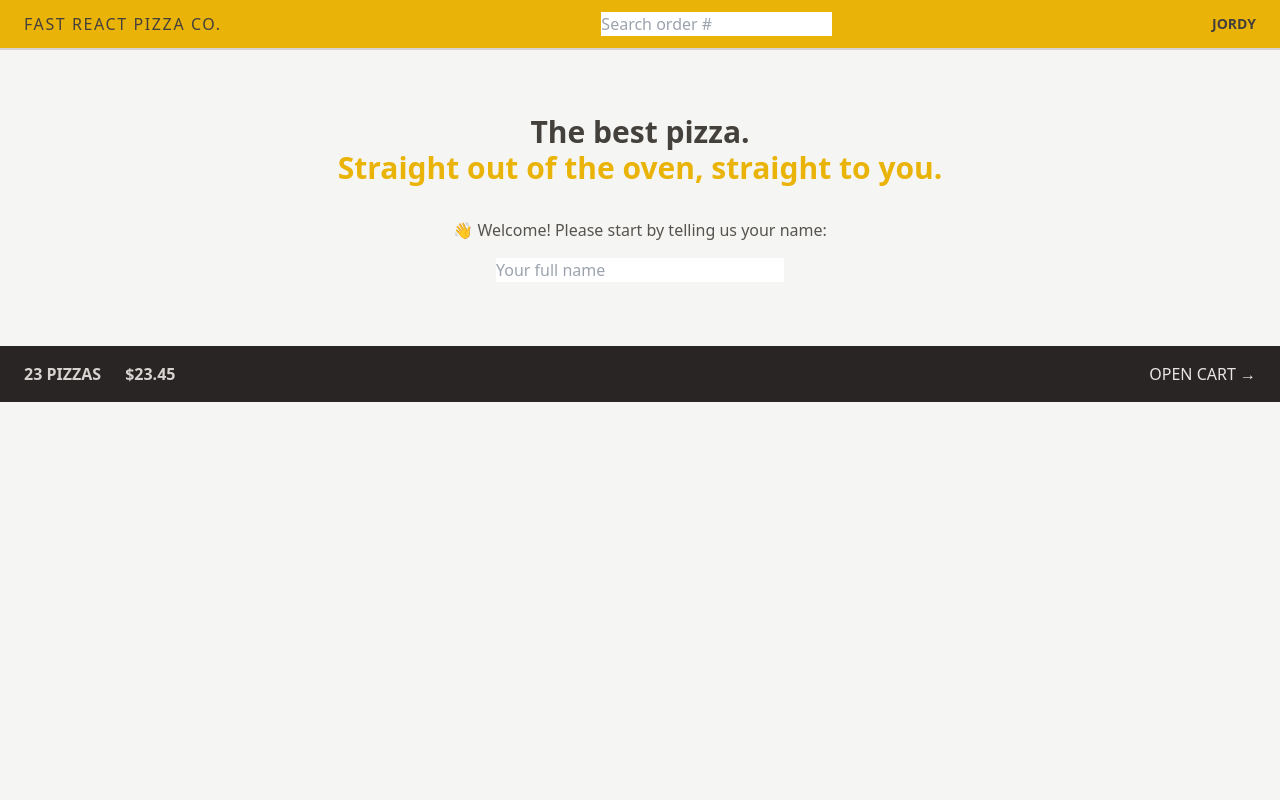
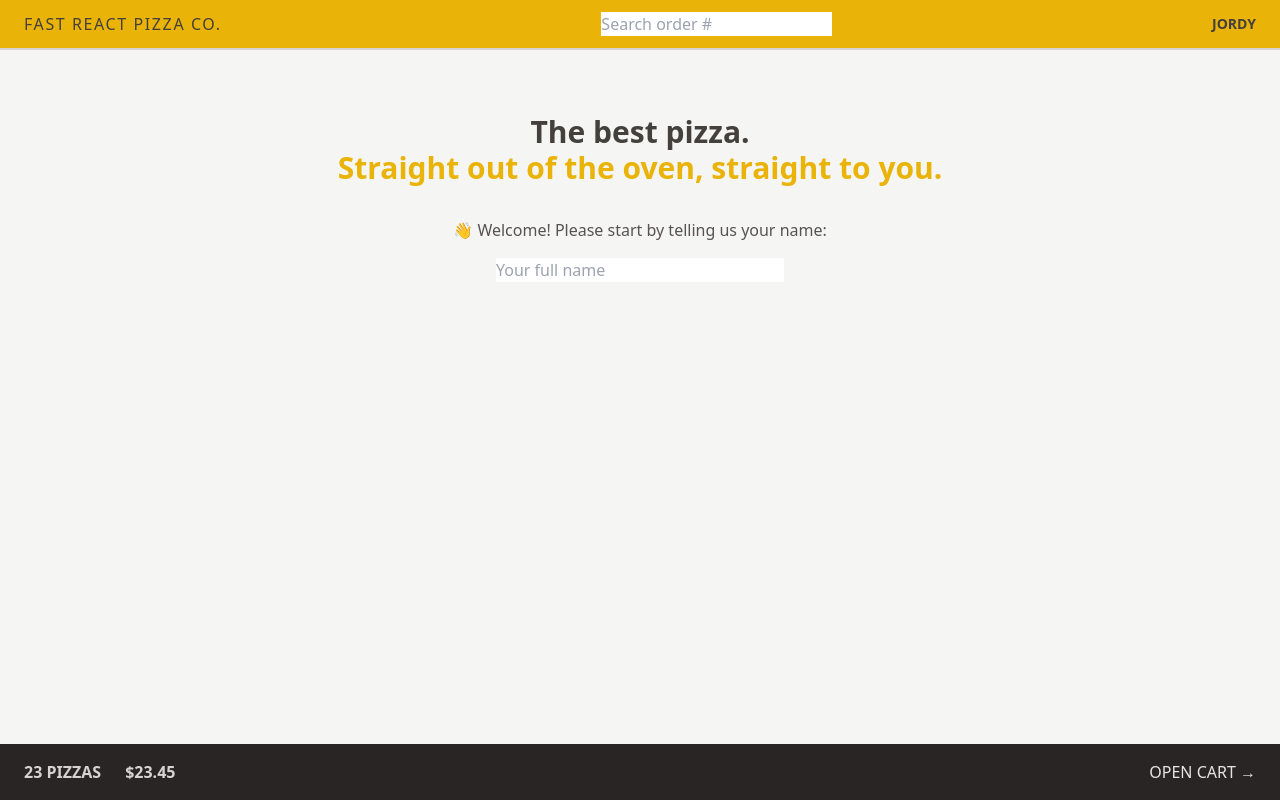
Before and after one commit to codejordy25/fast-react-pizza, a React (Vite) app: page / in a window 1280 px wide. Built offline with nearby package versions, Linux system fonts and the light colour scheme.

Commit message:
Using Css Grid

```diff
--- a/src/ui/AppLayout.jsx
+++ b/src/ui/AppLayout.jsx
@@ -8,12 +8,14 @@
   const isLoading = navigation.state === "loading";
 
   return (
-    <div className="layout">
+    <div className="grid h-screen grid-rows-[auto_1fr_auto] ">
       {isLoading && <Loader />}
       <Header />
-      <main>
+      <div className="overflox-scroll mx-auto">
+      <main className=" max-w-3xl ">
         <Outlet />
       </main>
+      </div>
       <CartOverview />
     </div>
   );
```
